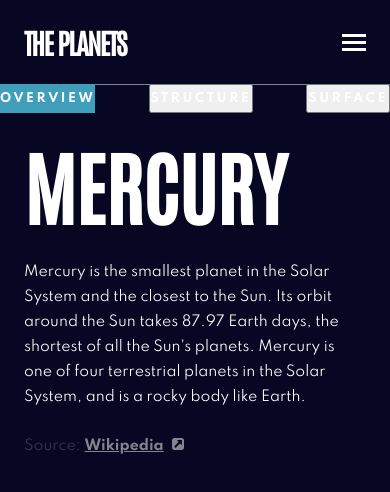
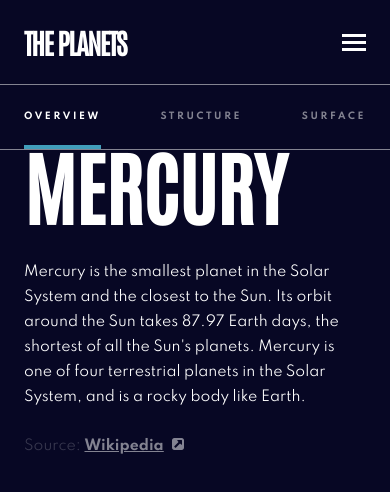
Before and after one commit to rparias/planets-fact-site, a React (Create React App) app: page / in a window 390 px wide. Shown: the top 492 px of the page. Built offline with nearby package versions, Linux system fonts and the light colour scheme.

Commit message:
Finishes styles for small button on mobile menu

```diff
--- a/src/components/PlanetDescription/_Buttons.js
+++ b/src/components/PlanetDescription/_Buttons.js
@@ -38,5 +38,6 @@ const ButtonsContainer = styled.article`
     position: absolute;
     top: 84px;
     left: 0;
+    border-bottom: 1px solid ${COLORS.lightGray};
   }
 `
--- a/src/components/shared/SmallButton/styles.js
+++ b/src/components/shared/SmallButton/styles.js
@@ -2,9 +2,18 @@ import styled from 'styled-components'
 import { COLORS } from '../../../globalStyles'
 
 const SmallButtonContainer = styled.button`
+  background-color: transparent;
+  border: none;
+  font-size: 9px;
+  color: ${COLORS.lightGray};
+  margin: 0 24px;
+  padding: 20px 0;
+
   &.active-color {
-    background-color: ${(props) => props.activeColor || COLORS.mercury};
-    border: none;
+    color: ${COLORS.text};
+    background-color: transparent;
+    padding-bottom: 16px;
+    border-bottom: 4px solid ${(props) => props.activeColor || COLORS.mercury};
   }
 `
 
```
Also changed, not shown: 1 other file (tests, documents, lock files or other folders).
